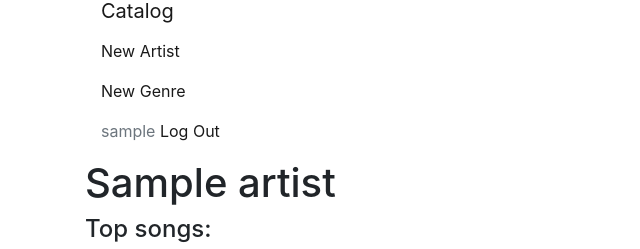
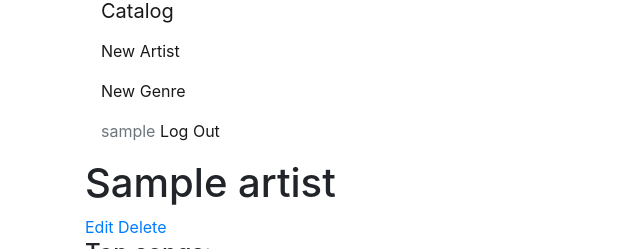
Before and after one commit to davidhousedev/Music-Catalog-Udacity, a Flask app: page /artist/1/ in a window 1280 px wide. Shown: the part 17-266 px from the top of the page, without its empty margins (0-640 px from the left). Run offline with Flask 2, Linux system fonts and the light colour scheme; the visitor is signed in with stand-in values (Sample User, id 1); tables that the repository leaves empty hold one stand-in row (values such as "Sample post"); some libraries are stand-ins or nearby versions.

Commit message:
feat: Add edit and delete buttons to the artist view that require the original creator to be logged in

```diff
--- a/application.py
+++ b/application.py
@@ -251,6 +251,8 @@ def authenticate_user():
     login_session['username'] = data['name']
     login_session['picture'] = data['picture']
     login_session['email'] = data['email']
+
+    # If user is not already in database, create account for that e-mail
     db_user = db.db_get_user(login_session['email'])
     if not db_user:
         db_user = db.db_create_user(login_session)
@@ -278,6 +280,7 @@ def disconnect_user():
         del login_session['username']
         del login_session['email']
         del login_session['picture']
+        del login_session['user_id']
     else:
         response = make_response(json.dumps("Failed to disconnect user"), 400)
         response.headers['Content-Type'] = 'application/json'
--- a/database_controller.py
+++ b/database_controller.py
@@ -107,7 +107,8 @@ def db_get_artist(artist):
         print 'artist url name is %s' % db_artist.url_name
         artist = dict(name=db_artist.name,
                       url_name=db_artist.url_name,
-                      art_id=db_artist.art_id)
+                      art_id=db_artist.art_id,
+                      user=db_artist.user)
         if artist:
             genre_objs = get.genres_by_artist(session, artist['art_id'])
             artist['genres'] = listify(genre_objs, 'name')
--- a/templates/artist.html
+++ b/templates/artist.html
@@ -5,6 +5,11 @@
 {% endblock %}
 {% block content %}
     <h1>{{artist['name']}}</h1>
+    {% if cur_user and cur_user['user_id'] == artist['user'] %}
+        <a href="{{url_for('artist_edit', artist=artist['url_name'])}}">Edit</a>
+        <a href="{{url_for('artist_delete', artist=artist['url_name'])}}">Delete</a>
+    {% endif %}
+
     <h4>Top songs:</h4>
     {% for song in artist['top_songs'] %}
         <iframe width="560" height="315" src="https://www.youtube.com/embed/{{song[1]}}" frameborder="0" allowfullscreen></iframe>
```
